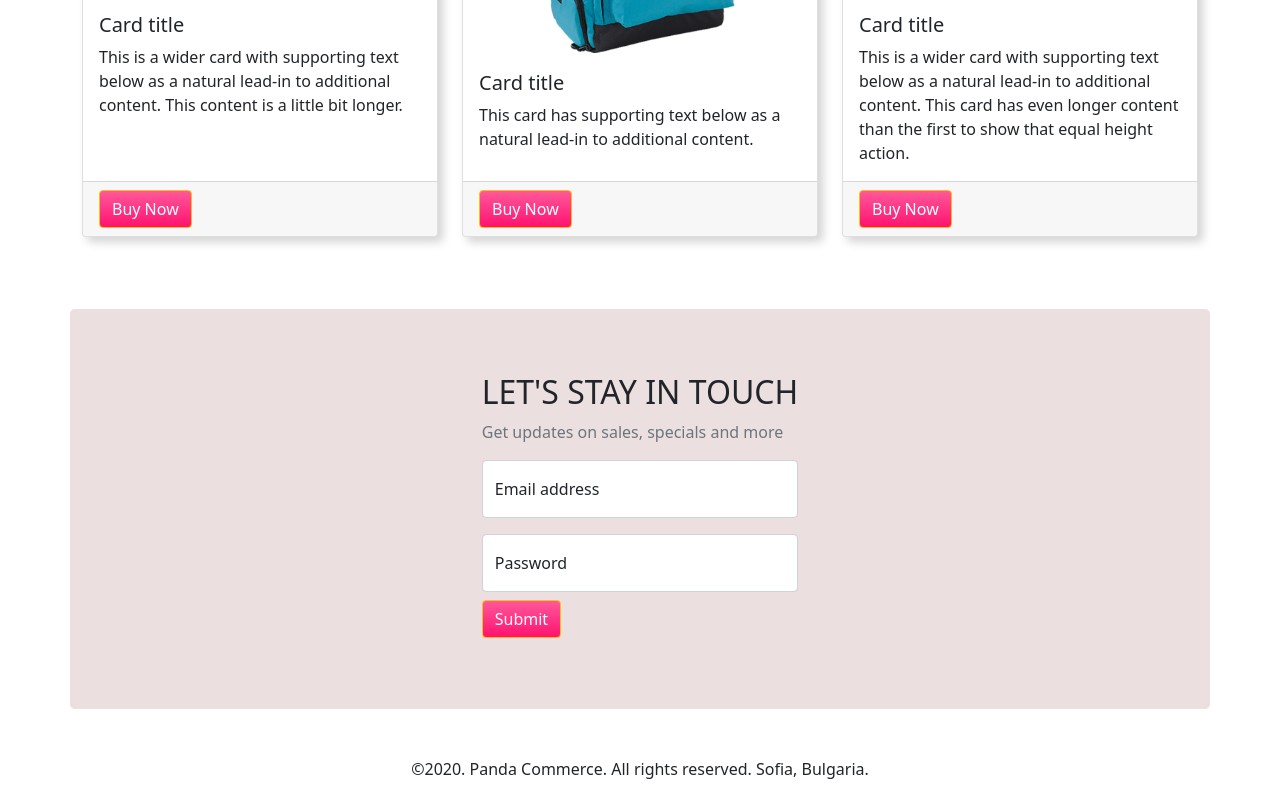
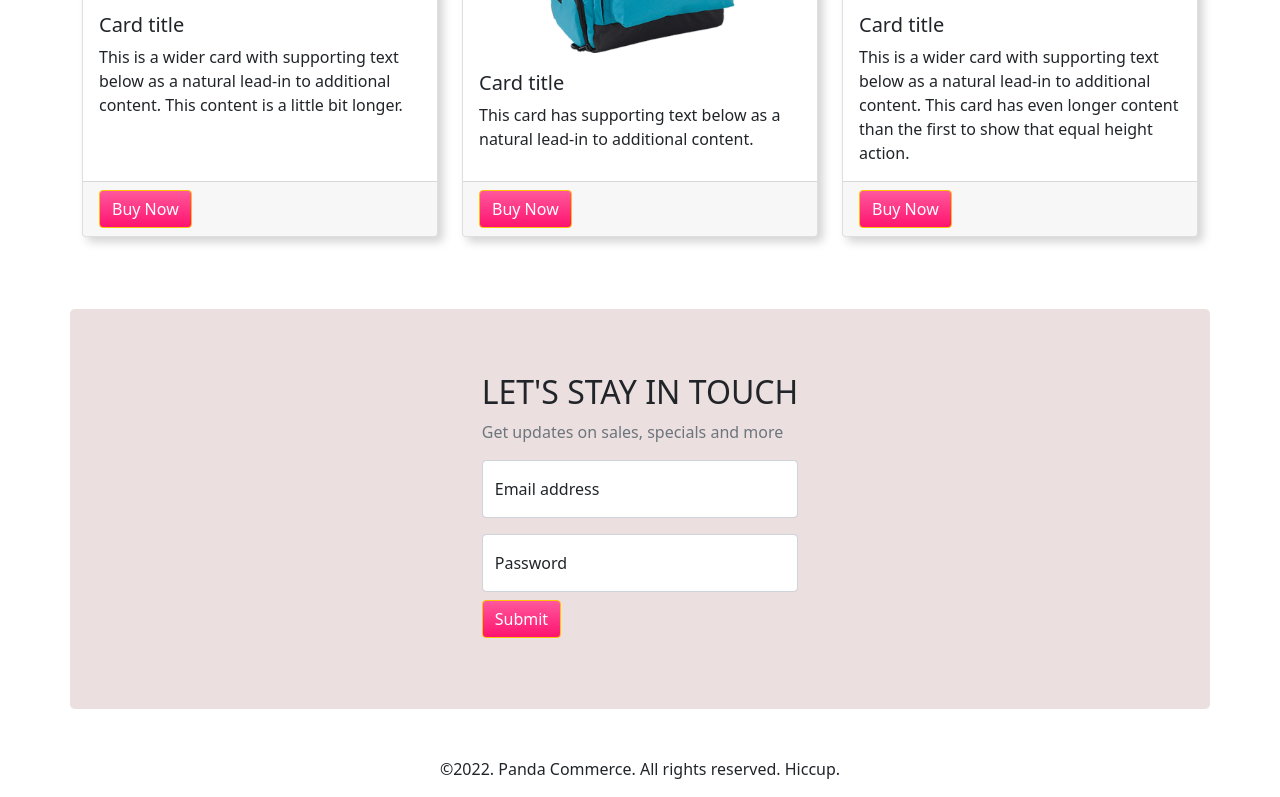
Before and after one commit to imadnanhassan/panda-ecommerce-landing-page, a plain HTML site: page index.html in a window 1280 px wide. Shown: the part 1757-2554 px from the top of the page. Drawn offline with nearby package versions, Linux system fonts and the light colour scheme.

Commit message:
langing page

```diff
--- a/index.html
+++ b/index.html
@@ -267,7 +267,7 @@
 
     <!-- footer area  -->
     <footer class=" container mt-5 d-flex align-items-end justify-content-center ">
-        <p>©2020. Panda Commerce. All rights reserved. Sofia, Bulgaria.</p>
+        <p>©2022. Panda Commerce. All rights reserved. Hiccup.</p>
     </footer>
 
 
```
